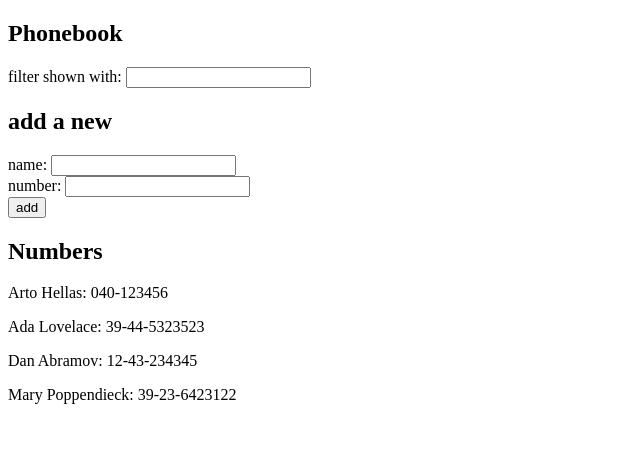
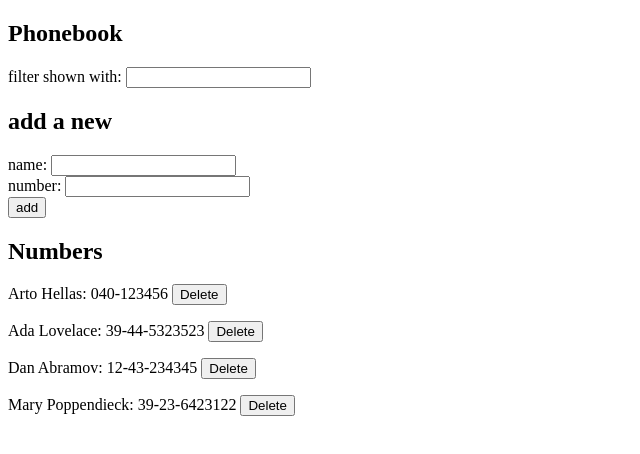
Before and after one commit to andrei-kozel/fullstackopen.com, a React (Create React App) app in the folder part2/phonebook/: page / in a window 1280 px wide. Shown: the top 454 px of the page, without its empty margins (0-640 px from the left). Built offline with nearby package versions, Linux system fonts and the light colour scheme; data requests are answered from the project's data file.

Commit message:
2.15 fix adding person to db and 2.17 completed

```diff
--- a/part2/phonebook/src/App.js
+++ b/part2/phonebook/src/App.js
@@ -11,10 +11,14 @@ const App = () => {
   const [filter, setFilter] = useState("");
 
   useEffect(() => {
+    fetchData();
+  }, []);
+
+  const fetchData = () => {
     phoneBookService.getAll().then((data) => {
       setPersons(data);
     });
-  }, []);
+  };
 
   const addPerson = (event) => {
     event.preventDefault();
@@ -27,9 +31,11 @@ const App = () => {
     if (checkPersonExist(personObject)) {
       alert(`${newName} is already added to phonebook`);
     } else {
-      setPersons([...persons, personObject]);
-      setNewName("");
-      setNewNumber("");
+      phoneBookService.addPerson(personObject).then((data) => {
+        setPersons([...persons, data]);
+        setNewName("");
+        setNewNumber("");
+      });
     }
   };
 
@@ -61,6 +67,14 @@ const App = () => {
     filteredData();
   };
 
+  const handleDeletePerson = (person) => {
+    if (window.confirm("Are you shure?")) {
+      phoneBookService.deletePerson(person).then(() => {
+        fetchData();
+      });
+    }
+  };
+
   const filteredData = () => {
     if (filter.length === 0) {
       return persons;
@@ -89,7 +103,7 @@ const App = () => {
         buttonHandler={addPerson}
       />
       <h2>Numbers</h2>
-      <Persons data={filteredData} />
+      <Persons data={filteredData} handleDeletePerson={handleDeletePerson} />
     </div>
   );
 };
--- a/part2/phonebook/src/components/Persons/index.js
+++ b/part2/phonebook/src/components/Persons/index.js
@@ -1,11 +1,12 @@
 import React from "react";
 
-export const Persons = ({ data }) => {
+export const Persons = ({ data, handleDeletePerson }) => {
   return (
     <div>
       {data().map((person) => (
         <p key={person.id}>
-          {person.name}: {person.number}
+          {person.name}: {person.number}{" "}
+          <button onClick={() => handleDeletePerson(person)}>Delete</button>
         </p>
       ))}
     </div>
--- a/part2/phonebook/src/services/phonebook.js
+++ b/part2/phonebook/src/services/phonebook.js
@@ -6,4 +6,14 @@ const getAll = () => {
   return request.then((response) => response.data);
 };
 
-export default { getAll };
+const addPerson = (person) => {
+  const request = axios.post(baseUrl, person);
+  return request.then((response) => response.data);
+};
+
+const deletePerson = (person) => {
+  const request = axios.delete(`${baseUrl}/${person.id}`);
+  return request.then((response) => response.data);
+};
+
+export default { getAll, deletePerson, addPerson };
```
Also changed, not shown: part2/phonebook/db.json (line endings or trailing spaces).
